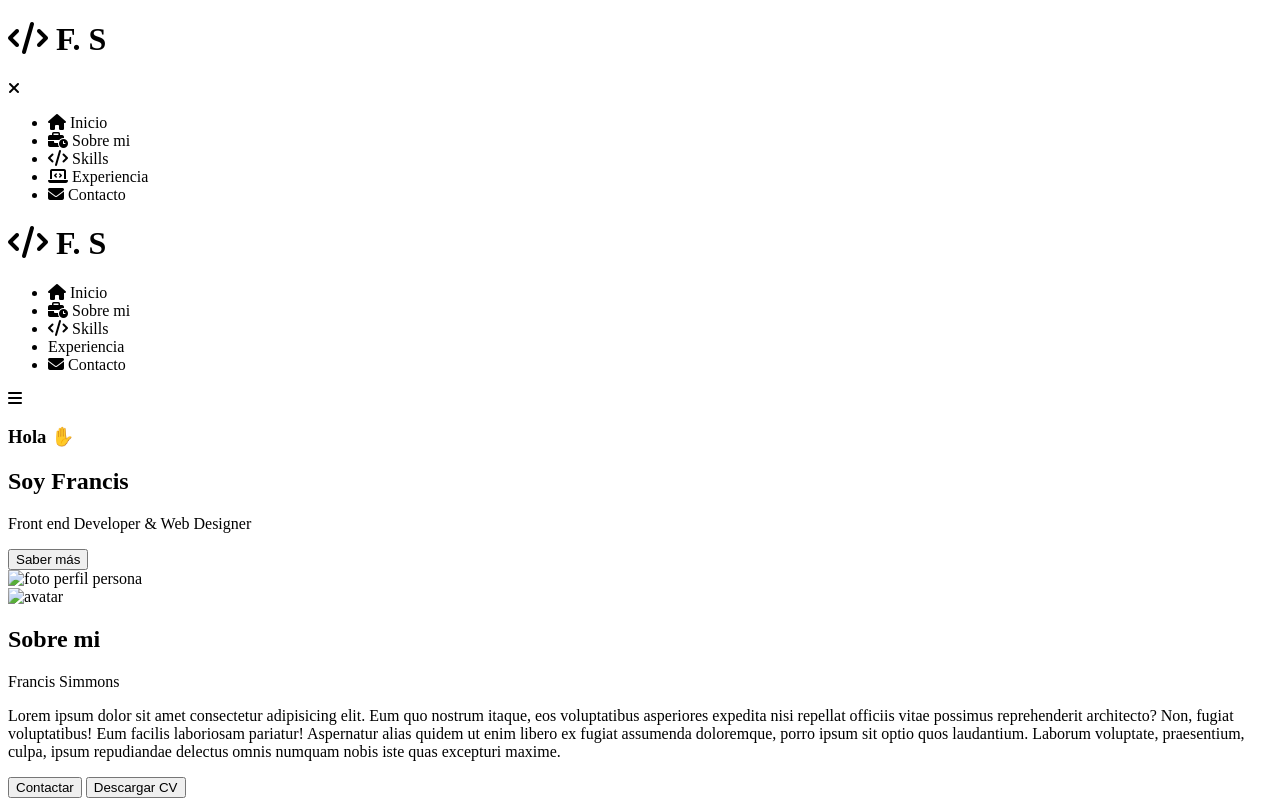
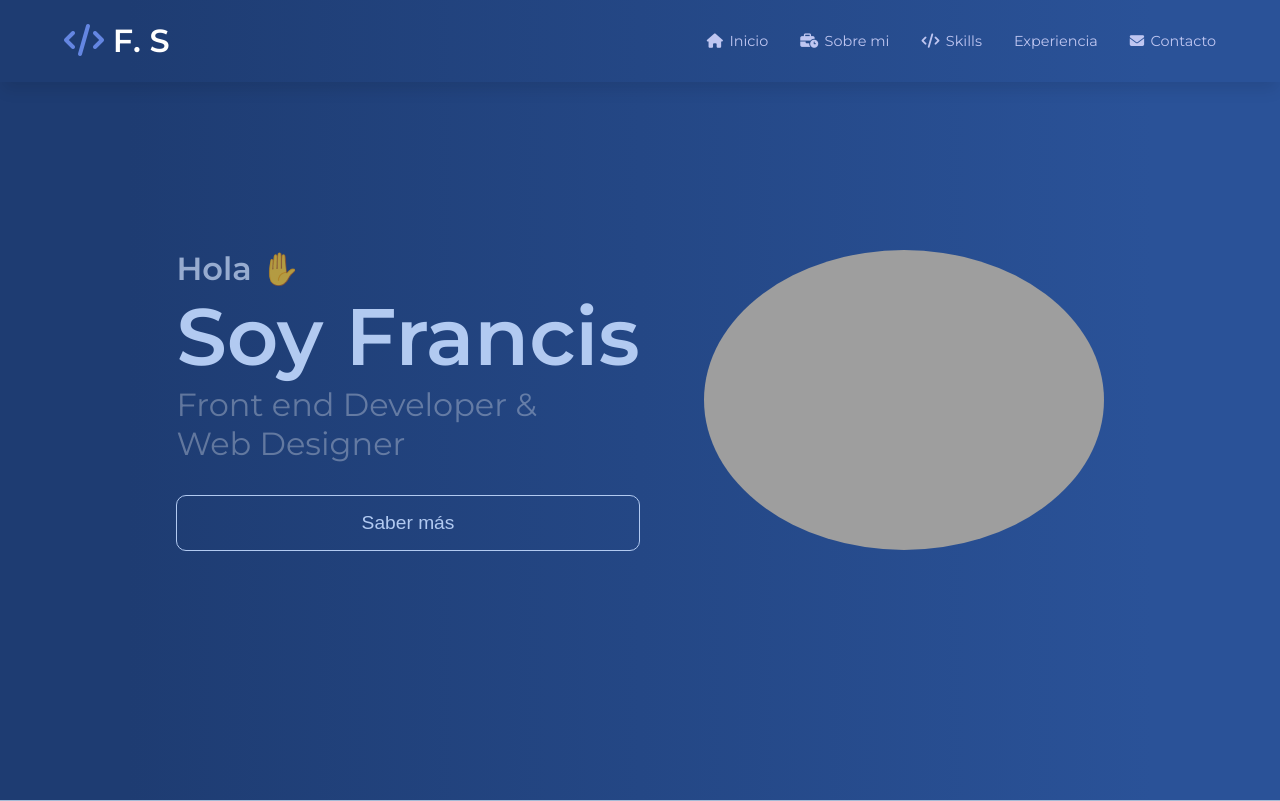
Before and after one commit to matiasc-e/cv-ticmas, a plain HTML site: page index.html in a window 1280 px wide. Shown: the top 801 px of the page. Drawn offline with Linux system fonts and the light colour scheme; the site is published under a folder, as on GitHub Pages, so addresses that start at the root find nothing.

Commit message:
Fixed URL

```diff
--- a/index.html
+++ b/index.html
@@ -6,13 +6,13 @@
     <meta name="viewport" content="width=device-width, initial-scale=1.0">
 
     <!-- Custom CSS -->
-    <link rel="stylesheet" href="/styles/styles.css">
-    <link rel="stylesheet" href="/styles/header.css">
-    <link rel="stylesheet" href="/styles/banner.css">
-    <link rel="stylesheet" href="/styles/about_me.css">
-    <link rel="stylesheet" href="/styles/skills.css">
-    <link rel="stylesheet" href="/styles/experiencies.css">
-    <link rel="stylesheet" href="/styles/contact.css">
+    <link rel="stylesheet" href="./styles/styles.css">
+    <link rel="stylesheet" href="./styles/header.css">
+    <link rel="stylesheet" href="./styles/banner.css">
+    <link rel="stylesheet" href="./styles/about_me.css">
+    <link rel="stylesheet" href="./styles/skills.css">
+    <link rel="stylesheet" href="./styles/experiencies.css">
+    <link rel="stylesheet" href="./styles/contact.css">
 
     <title>CV - Ticmas</title>
 </head>
@@ -83,11 +83,11 @@
             </div>
             <button class="info__btn" id="btn__info">Saber más</button>
         </div>
-        <img src="/assets/chico-worldface-espanol-fondo-blanco.jpg" alt="foto perfil persona" class="banner__img"/>
+        <img src="./assets/chico-worldface-espanol-fondo-blanco.jpg" alt="foto perfil persona" class="banner__img"/>
     </section>
     <!-- Seccion Sobre Mi  -->
     <section class="about-me" id="about-me">
-        <img src="/assets/avataaars (1).png" alt="avatar" class="about-me__img"/>
+        <img src="./assets/avataaars (1).png" alt="avatar" class="about-me__img"/>
         <div class="about-me__container-info">
             <h2 class="info__title">Sobre mi</h2>
             <p class="info__fullname">Francis Simmons</p>
@@ -186,7 +186,7 @@
                     </div>
                  </div>
             </div>
-            <img src="/assets/Full Inbox _Two Color.png" alt="inbox image" class="contact__img"/>
+            <img src="./assets/Full Inbox _Two Color.png" alt="inbox image" class="contact__img"/>
         </div>
     </section>
 
@@ -195,7 +195,7 @@
     <!-- SCRIPTS -->
     <!-- Font Awesome -->
     <script src="https://kit.fontawesome.com/ebd28af935.js" crossorigin="anonymous"></script>
-    <script src="/js/navigate.js"></script>
-    <script src="/js/animate.js"></script>
+    <script src="./js/navigate.js"></script>
+    <script src="./js/animate.js"></script>
 </body>
 </html>
```
